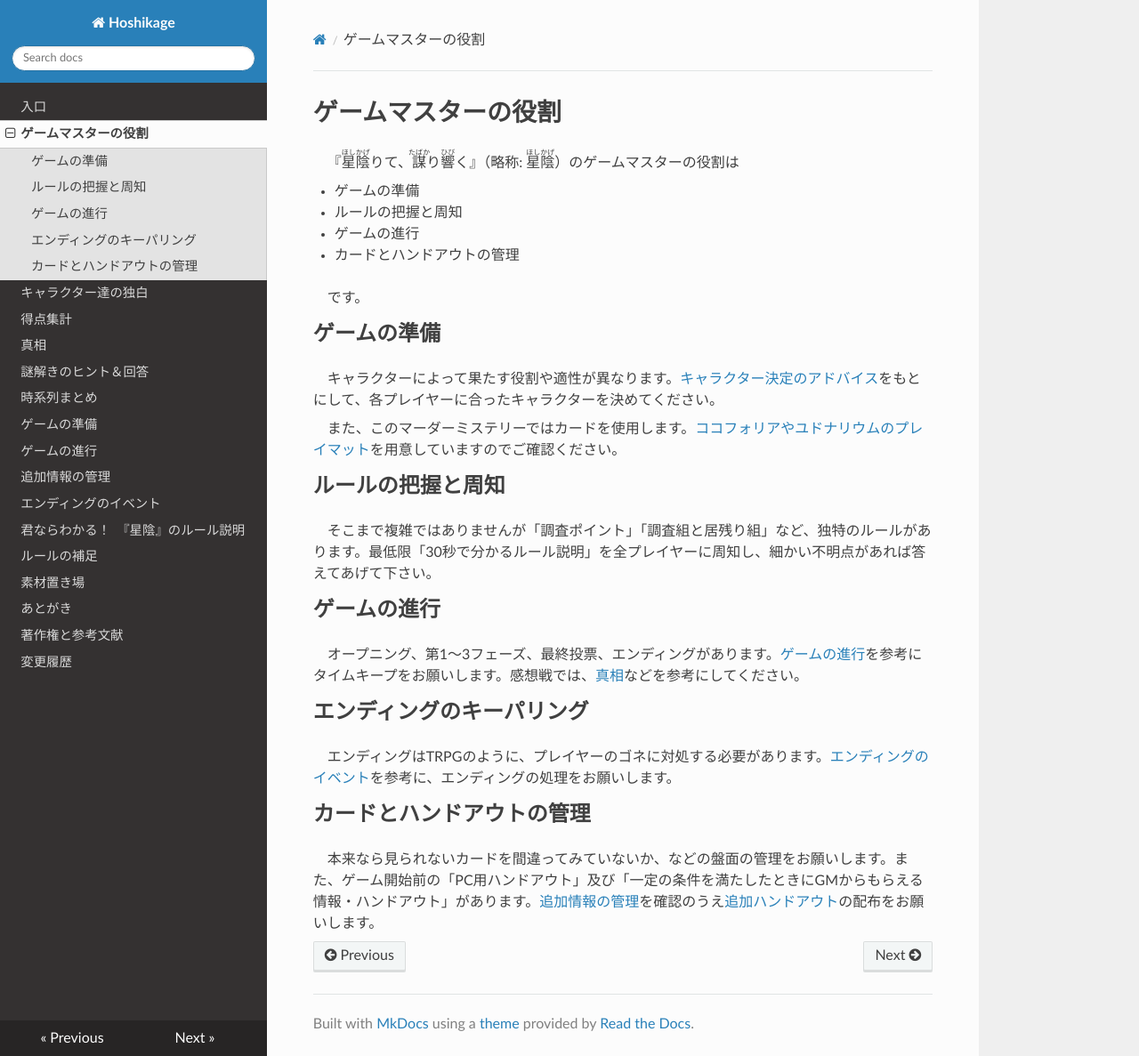
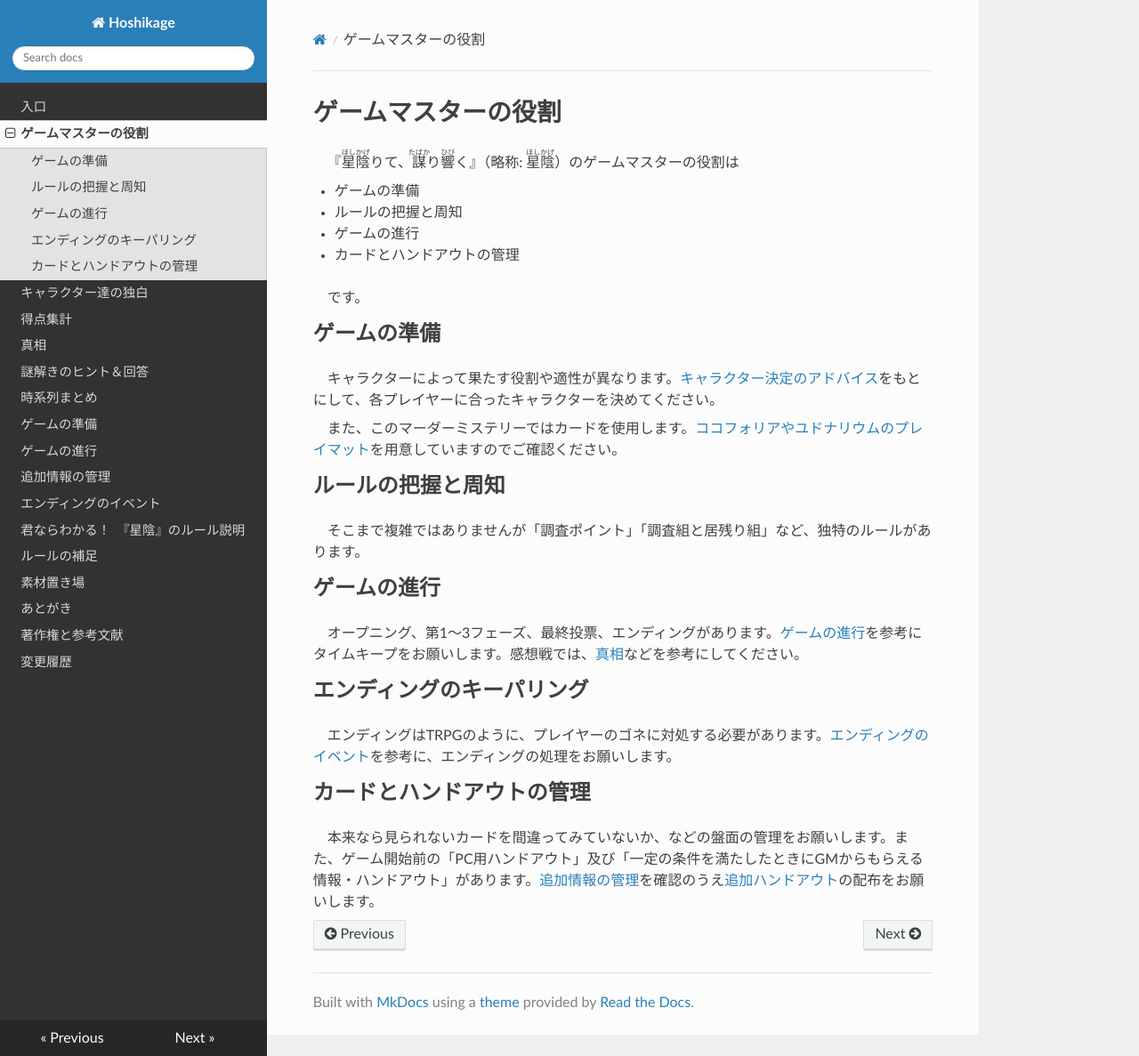
Before and after one commit to KTakahiro1729/Hoshikage, an MkDocs documentation site: the page built from docs/GMsRole.md, in a window 1280 px wide and 1187 px high. Shown: the whole window at 89% size. Built offline with MkDocs 1.6.1, drawn with Linux system fonts in a browser that asks for light colours; nearby versions of some CDN libraries.

Commit message:
remove old explanation

```diff
--- a/docs/GMsRole.md
+++ b/docs/GMsRole.md
@@ -13,7 +13,7 @@
 また、このマーダーミステリーではカードを使用します。[ココフォリアやユドナリウムのプレイマット](GettingReady.md)を用意していますのでご確認ください。
 
 ## ルールの把握と周知
-そこまで複雑ではありませんが「調査ポイント」「調査組と居残り組」など、独特のルールがあります。最低限「30秒で分かるルール説明」を全プレイヤーに周知し、細かい不明点があれば答えてあげて下さい。
+そこまで複雑ではありませんが「調査ポイント」「調査組と居残り組」など、独特のルールがあります。
 
 ## ゲームの進行
 オープニング、第1～3フェーズ、最終投票、エンディングがあります。[ゲームの進行](Moderator.md)を参考にタイムキープをお願いします。感想戦では、[真相](Truth.md)などを参考にしてください。
```
